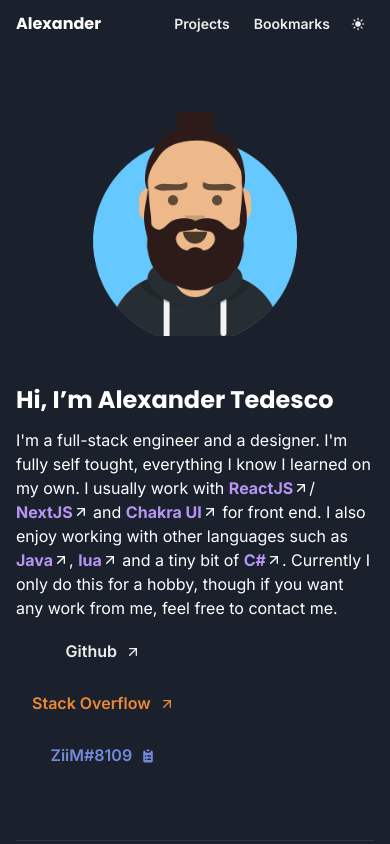
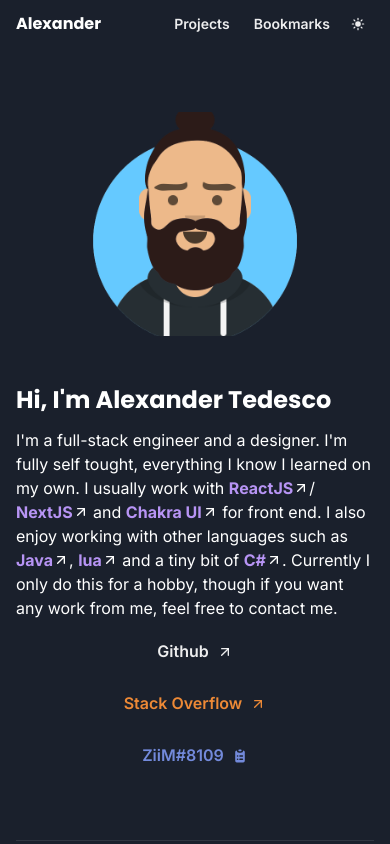
Before and after one commit to ZiiMs/ziim-homepage, a Next.js app: page / in a window 390 px wide. Shown: the top 844 px of the page. Built offline with nearby package versions, Linux system fonts and the light colour scheme.

Commit message:
Tidy up UI on phone

```diff
--- a/src/components/hero/index.tsx
+++ b/src/components/hero/index.tsx
@@ -64,9 +64,11 @@ const Hero = () => {
       w='full'
       spacing={12}
     >
-      <VStack w='full' alignItems='flex-start' spacing={3}>
-        <Heading size='lg'>Hi, I’m Alexander Tedesco</Heading>
-        <Text>
+      <VStack w='full' spacing={3}>
+        <Heading size='lg' alignSelf='flex-start'>
+          Hi, I&#39;m Alexander Tedesco
+        </Heading>
+        <Text alignSelf='flex-start'>
           I&#39;m a full-stack engineer and a designer. I&#39;m fully self
           tought, everything I know I learned on my own. I usually work with{' '}
           <EmbededLink href='https://reactjs.org/'>
@@ -96,7 +98,11 @@ const Hero = () => {
           from me, feel free to contact me.
         </Text>
 
-        <Stack direction={{ base: 'column', md: 'row' }} spacing={3}>
+        <Stack
+          direction={{ base: 'column', md: 'row' }}
+          alignItems='center'
+          spacing={3}
+        >
           {links.map(({ href, label, color }) => (
             <Button
               key={href}
```
